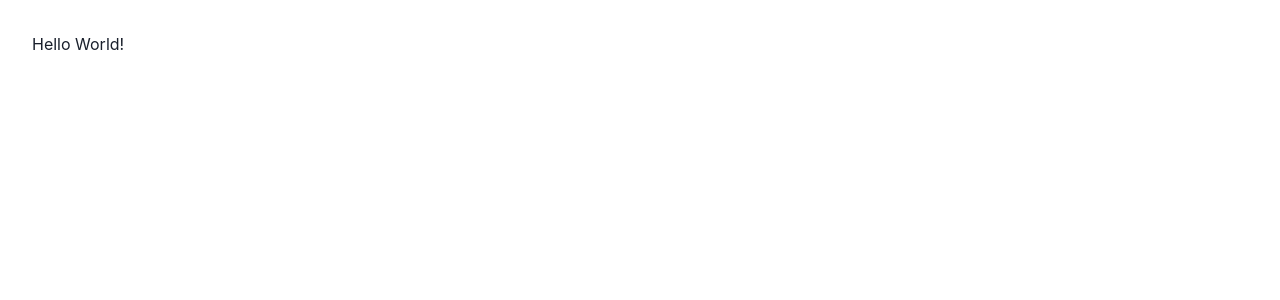
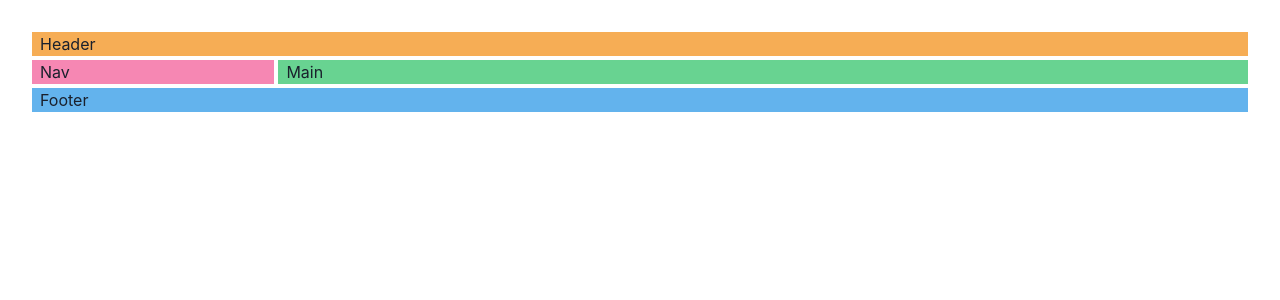
Before and after one commit to fthomasvp/agenda-granharmonia-web, a React (Vite) app: page / in a window 1280 px wide. Shown: the top 300 px of the page. Built offline with nearby package versions, Linux system fonts and the light colour scheme.

Commit message:
WIP: add page container layout
- All future pages should respect this layout.

```diff
--- a/src/App.tsx
+++ b/src/App.tsx
@@ -1,11 +1,13 @@
+import PageContainer from "./layouts/PageContainer";
+
 import "./App.css";
 
-function App() {
+const App = () => {
   return (
-    <div className="App">
-      <h1>Hello World!</h1>
-    </div>
+    <section className="App">
+      <PageContainer />
+    </section>
   );
-}
+};
 
 export default App;
--- /dev/null
+++ b/src/layouts/PageContainer.tsx
@@ -0,0 +1,28 @@
+import { Grid, GridItem } from "@chakra-ui/react";
+
+const PageContainer = () => {
+  return (
+    <Grid
+      templateAreas={`"header header"
+          "nav main"
+          "footer footer"`}
+      gridTemplateColumns="0.25fr 1fr"
+      gap="1"
+    >
+      <GridItem pl="2" bg="orange.300" area="header">
+        Header
+      </GridItem>
+      <GridItem pl="2" bg="pink.300" area="nav">
+        Nav
+      </GridItem>
+      <GridItem pl="2" bg="green.300" area="main">
+        Main
+      </GridItem>
+      <GridItem pl="2" bg="blue.300" area="footer">
+        Footer
+      </GridItem>
+    </Grid>
+  );
+};
+
+export default PageContainer;
```
